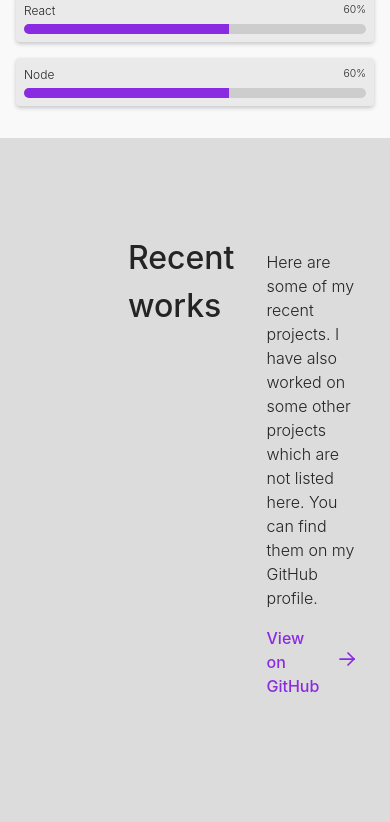
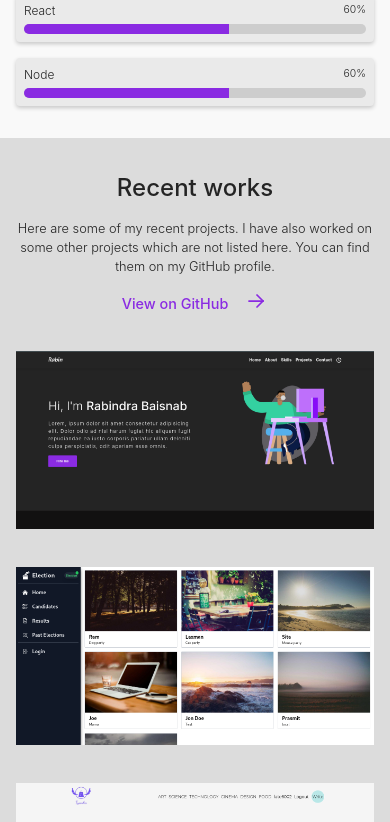
Before and after one commit to rabin245/portfolio-intern, a React (Vite) app: page / in a window 390 px wide. Shown: the part 1580-2402 px from the top of the page. Built offline with nearby package versions, Linux system fonts and the light colour scheme; a web font is replaced by a local one.

Commit message:
make projects section resonsive

```diff
--- a/src/components/Card/Card.module.css
+++ b/src/components/Card/Card.module.css
@@ -164,6 +164,11 @@
   .SkillCard__description > p {
     font-size: 0.75rem;
   }
+
+  /* projects card */
+  .ProjectCard:nth-child(even) {
+    transform: translateY(2rem);
+  }
 }
 
 @media only screen and (max-width: 768px) {
@@ -196,6 +201,11 @@
   .SkillCard__description > p {
     font-size: 0.65rem;
   }
+
+  /* projects card */
+  .ProjectCard:nth-child(even) {
+    transform: none;
+  }
 }
 
 @media only screen and (max-width: 350px) {
@@ -213,4 +223,13 @@
   .AboutCard__title {
     width: 100%;
   }
+
+  /* projects card */
+  .ProjectCard__title {
+    font-size: 1.25rem;
+  }
+
+  .ProjectCard__icons {
+    gap: 0.5rem;
+  }
 }
--- a/src/pages/Projects/Projects.module.css
+++ b/src/pages/Projects/Projects.module.css
@@ -15,9 +15,9 @@
 }
 
 .header {
-  display: grid;
-  grid-template-columns: repeat(2, 1fr);
-  gap: 2rem;
+  display: flex;
+  flex-direction: row;
+  justify-content: space-between;
   margin-bottom: 2rem;
 }
 
@@ -25,9 +25,11 @@
   font-weight: 500;
   font-size: 2rem;
   margin: 0;
+  flex: 1;
 }
 
 .content {
+  flex: 1;
   font-weight: 300;
 }
 
@@ -47,3 +49,46 @@
 .link:hover .arrow {
   transform: translateX(0.5rem);
 }
+
+@media only screen and (max-width: 1024px) {
+  .wrapper {
+    padding: 3rem 2rem 7rem 2rem;
+  }
+
+  .projects {
+    gap: 3rem 5rem;
+  }
+}
+@media only screen and (max-width: 768px) {
+  .wrapper {
+    padding: 2rem 1rem 5rem 1rem;
+  }
+
+  .projects {
+    grid-template-columns: 1fr;
+    gap: 2rem;
+  }
+
+  .header {
+    flex-direction: column;
+    align-items: center;
+    justify-content: start;
+  }
+
+  .title {
+    font-size: 1.5rem;
+    text-align: center;
+  }
+
+  .content {
+    text-align: center;
+    display: flex;
+    flex-direction: column;
+    align-items: center;
+    font-size: 0.8rem;
+  }
+
+  .link {
+    font-size: 0.9rem;
+  }
+}
```
